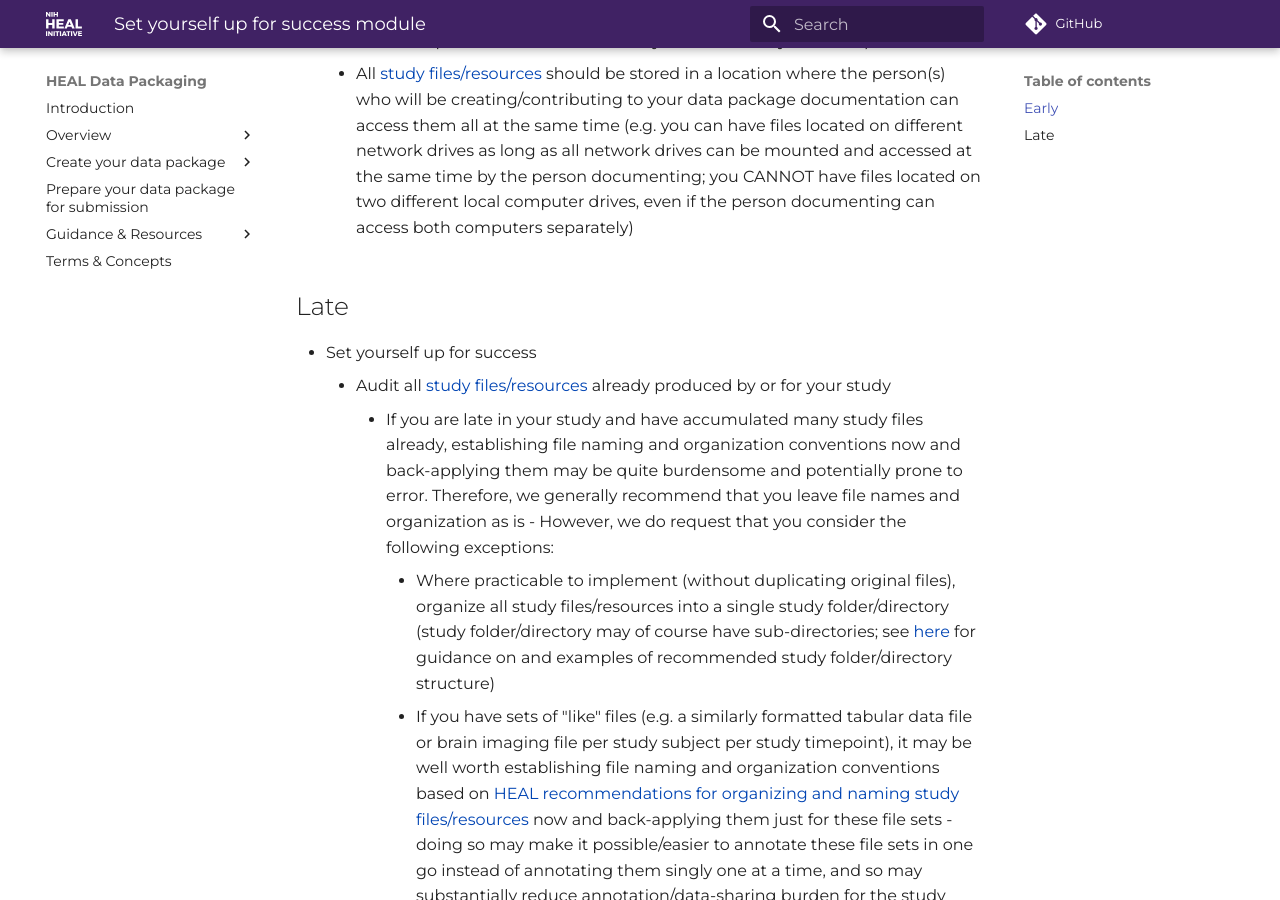
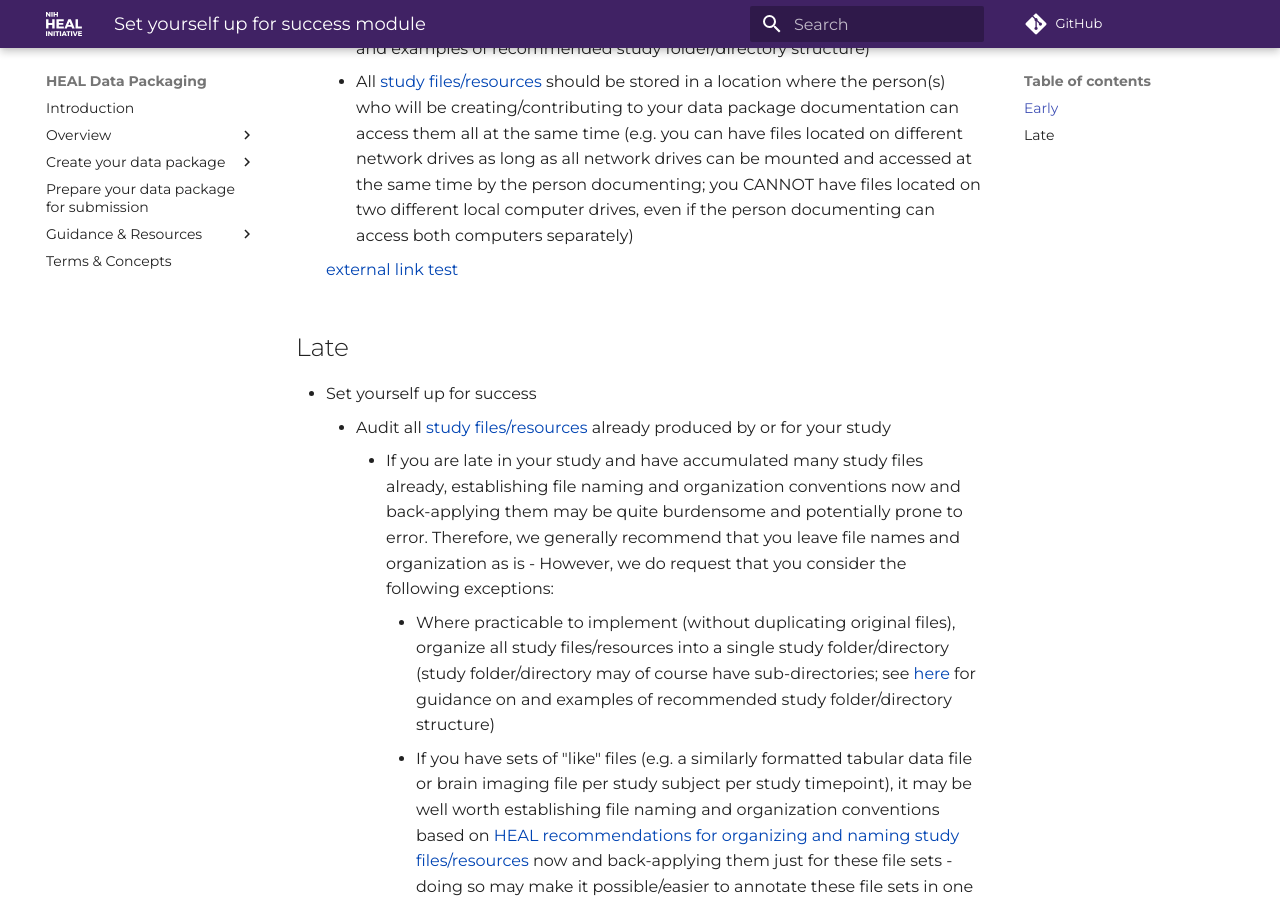
Before and after one commit to norc-heal/heal-data-pkg-guide, an MkDocs documentation site: the page built from docs/fit/best-fit-recs/modules/set-success.md, in a window 1280 px wide and 900 px high, scrolled down 406 px. Built offline with MkDocs 1.6.1 and Material for MkDocs 9.7.7, drawn with Linux system fonts in a browser that asks for light colours; comment, search, counter and statistics services are not loaded.

Commit message:
testing wrapping and external link

```diff
--- a/docs/fit/best-fit-recs/modules/set-success.md
+++ b/docs/fit/best-fit-recs/modules/set-success.md
@@ -7,6 +7,8 @@
   * Consider applying [HEAL recommendations for file organization and naming](../../../file-o-and-n/index.md) to these files now, and to future files as they are created
   * Where practicable to implement (without duplicating original files), organize all study files/resources into a single study folder/directory (study folder/directory may of course have sub-directories; see [here](../../../guidance/file-org.md) for guidance on and examples of recommended study folder/directory structure)
   * All [study files/resources](../../../terms/index.md#study-filesresources) should be stored in a location where the person(s)  who will be creating/contributing to your data package documentation can access them all at the same time (e.g. you can have files located on different network drives as long as all network drives can be mounted and accessed at the same time by the person documenting; you CANNOT have files located on two different local computer drives, even if the person documenting can access both computers separately)
+
+  [external link test](https://norc.sharepoint.com/)
 
 
 
```
Also changed, not shown: docs/fit/best-fit-recs/early-res-stand.md (+3 -0 lines).
